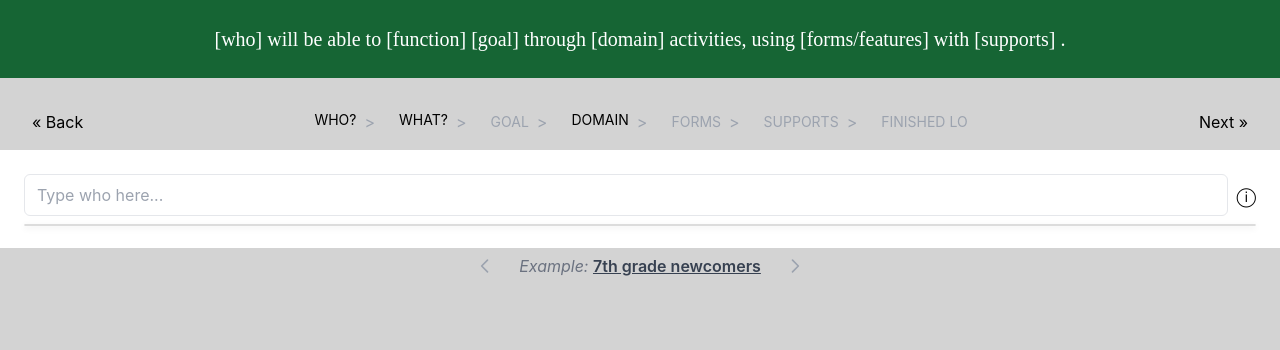
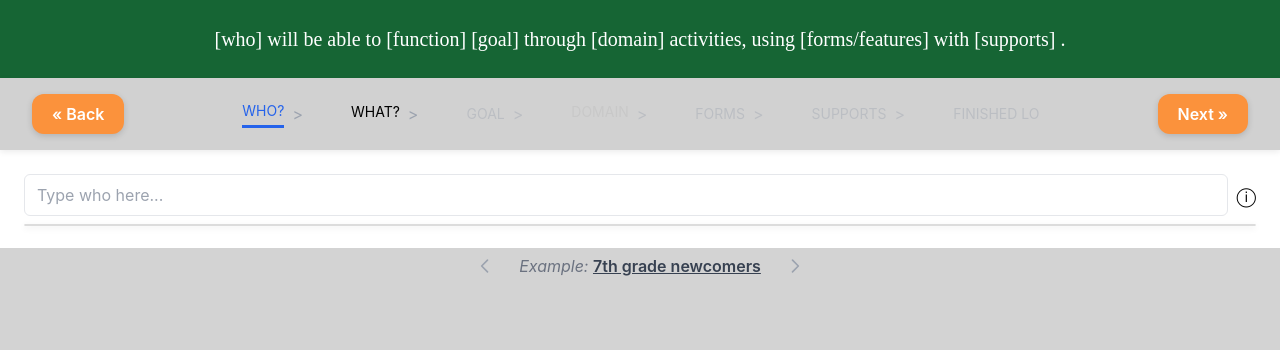
Before and after one commit to eslteacher902010/ELL-Lang-Obj-Maker, a Flask app: page / in a window 1280 px wide. Shown: the part 84-434 px from the top of the page. Run offline with Flask 3, Linux system fonts and the light colour scheme; style sheets or scripts are compiled from the project's sources.

Commit message:
add back

```diff
--- a/static/css/navigation_css.css
+++ b/static/css/navigation_css.css
@@ -1,21 +1,96 @@
-#bottom-actions {
-  bottom: 1rem;
-  width: calc(100% - 24px);
+/* Step Navigation Wrapper */
+#step-nav {
+  background-color: #d1d1d1;
+  display: flex;
+  align-items: center;
+  justify-content: space-between; /* keep buttons on sides */
+  padding: 0 2rem;
+  height: 72px;
+  position: relative;
+}
+
+/* Buttons */
+#back-button,
+#next-button {
+  background-color: #fb923c;
+  color: white;
+  border: none;
+  border-radius: 0.75rem;
+  padding: 0.6rem 1.25rem;
+  font-weight: 600;
+  line-height: 1.25;
+  white-space: nowrap;
+  box-shadow: 0 2px 6px rgba(0, 0, 0, 0.15);
+  cursor: pointer;
+  transition: transform 0.2s ease, background 0.2s ease;
+  flex-shrink: 0; /* 👈 prevents stretching in flexbox */
+  height: auto;
+  width: auto;
+}
+
+#back-button:hover,
+#next-button:hover {
+  transform: scale(1.05);
+  background-color: #f97316;
+}
+
+/* Steps section centered */
+#steps {
+  display: flex;
+  justify-content: center;
+  align-items: center;
+  gap: 1.5rem;
+  flex-shrink: 0;
+}
+
+
+/* ----- Step States ----- */
+#step-nav {
+  background-color: #d1d1d1;
+  display: flex;
+  align-items: center;
+  justify-content: space-between;
+  padding: 0 2rem;
+  height: 72px;
+
+  position: sticky;  /* stays visible when scrolling */
+  top: -10;            /* 👈 pins it to the very top */
+  z-index: 50;       /* ensures it’s above other layers */
+
+  margin: 0;         /* removes default browser margin */
+  box-shadow: 0 2px 6px rgba(0, 0, 0, 0.08); /* optional: soft shadow */
+}
+
+.step.completed span:first-child {
+  color: #16a34a !important; /* Tailwind green-600 */
+  border-bottom: 3px solid #16a34a !important;
+  transition: all 0.3s ease;
+}
+
+.step.active span:first-child {
+  color: #2563eb !important; /* Tailwind blue-600 */
+  border-bottom: 3px solid #2563eb !important;
+  transition: all 0.3s ease;
+}
+
+.step.disabled {
+  opacity: 0.4;
+  pointer-events: none;
+  cursor: not-allowed;
+  color: #bbb;
+}
+
+/* Tooltip on hover for disabled */
+.step.disabled:hover::after {
+  content: "Complete the current step first";
+  position: absolute;
+  background: #333;
+  color: #fff;
+  font-size: 0.75rem;
+  padding: 2px 6px;
+  border-radius: 4px;
+  top: 100%;
   left: 50%;
   transform: translateX(-50%);
-  flex-wrap: wrap;
-  gap: 0.6rem;
-  justify-content: center;
+  white-space: nowrap;
 }
-
-#bottom-actions button,
-#bottom-actions a {
-  flex: 1 1 140px;
-  min-width: 140px;
-  max-width: 220px;
-  text-align: center;
-  padding: 0.8rem 1rem;
-  white-space: nowrap;
-  font-size: 0.95rem;
-  line-height: 1.2;
-}
```
